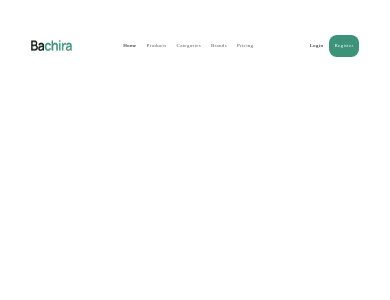
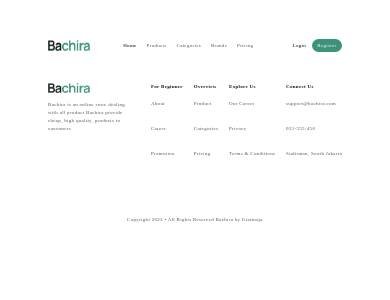
Before and after one commit to giorgiabuashvili/ITSTEP_Final, an Angular app in the folder BachiraApp/: page / in a window 390 px wide. Shown: the top 300 px of the page. Built offline with nearby package versions, Linux system fonts and the light colour scheme.

Commit message:
Created footer component / cleaned stylesheet

```diff
--- a/BachiraApp/src/app/app.component.html
+++ b/BachiraApp/src/app/app.component.html
@@ -1 +1,2 @@
 <app-header></app-header>
+<app-footer></app-footer>
--- a/BachiraApp/src/app/app.module.ts
+++ b/BachiraApp/src/app/app.module.ts
@@ -4,11 +4,13 @@ import { BrowserModule } from '@angular/platform-browser';
 import { AppRoutingModule } from './app-routing.module';
 import { AppComponent } from './app.component';
 import { HeaderComponent } from './header/header.component';
+import { FooterComponent } from './footer/footer.component';
 
 @NgModule({
   declarations: [
     AppComponent,
-    HeaderComponent
+    HeaderComponent,
+    FooterComponent
   ],
   imports: [
     BrowserModule,
--- /dev/null
+++ b/BachiraApp/src/app/footer/footer.component.html
@@ -0,0 +1,41 @@
+<footer>
+    <section>
+        <div>
+            <img class="logo" src="../../assets/Images/Bachira.png" alt="">
+            <p>
+                Bachira is an online store dealing with all product
+                Bachira provide cheap, high quality, products to
+                customers
+            </p>
+        </div>
+        <div id="right">
+            <ul>
+                <li>For Beginner</li>
+                <a ><li>About</li></a>
+                <a ><li>Career</li></a>
+                <a ><li>Promotion</li></a>
+            </ul>
+            <ul>
+                <li>Overview</li>
+                <a ><li>Product</li></a>
+                <a ><li>Categories</li></a>
+                <a ><li>Pricing</li></a>
+            </ul>
+            <ul>
+                <li>Explore Us</li>
+                <a ><li>Our Career</li></a>
+                <a ><li>Privacy</li></a>
+                <a ><li>Terms & Conditions</li></a>
+            </ul>
+            <ul>
+                <li>Connect Us</li>
+                <a ><li>support@bachira.com</li></a>
+                <a ><li>021-555-456</li></a>
+                <a ><li>Sudirman, South Jakarta</li></a>
+            </ul>
+        </div>
+    </section>
+    <section>
+        <p>Copyright 2023 • All Rights Reserved Bachira by Giatinaja</p>
+    </section>
+</footer>
--- /dev/null
+++ b/BachiraApp/src/app/footer/footer.component.scss
@@ -0,0 +1,68 @@
+@use "../../styles.scss";
+
+footer {
+    padding-inline: 40px;
+
+    section:first-child {
+        margin-top: 0px;
+        display: flex;
+        justify-content: space-between;
+        align-items: start;
+
+        div {
+            width: 35%;
+            p {
+                text-align: left;
+                max-width: 75%;
+
+            }
+        }
+
+        #right {
+            width: 65%;
+            display: flex;
+            justify-content: space-between;
+            align-items: start;
+            ul {
+                padding: 0;
+                margin: 0;
+                list-style-type: none;
+
+                li {
+                    font-weight: bold;
+                    color: styles.$Black;
+                }
+
+                a {
+                    text-decoration: none;
+                    font-weight: normal;
+
+                    li {
+                        line-height: 25px;
+                        font-weight: normal !important;
+                        color: styles.$Grey;
+                    }
+                }
+            }
+        }
+
+
+
+    }
+
+    section {
+        margin-top: 50px;
+        p {
+            text-align: center;
+        }
+    }
+
+    pre, li, p {
+        color: styles.$Grey;
+    }
+}
+
+@media screen and (max-width: 700px) {
+    li {
+    }
+}
--- a/BachiraApp/src/app/header/header.component.html
+++ b/BachiraApp/src/app/header/header.component.html
@@ -1,5 +1,5 @@
 <header>
-    <img src="../../assets/Images/Bachira.png" alt="">
+    <img class="logo" src="../../assets/Images/Bachira.png" alt="">
     <nav>
         <a  *ngFor="let str of NavLinks; index as i"
             [ngStyle]="{'color': (MarkedNavLink == i) ? 'Black' : '#535A56'}"
--- a/BachiraApp/src/app/header/header.component.scss
+++ b/BachiraApp/src/app/header/header.component.scss
@@ -1,31 +1,16 @@
-$Grey: #535A56;
-$Green: #3C9379;
-$Black: #101913;
-$White: #FFFFFF;
-
-$img_width: 119px;
-$img_height: 29px;
-
-* {
-    font-family: 'Manrope';
-    font-style: normal;
-    font-weight: 500;
-    font-size: 16px;
-    line-height: 16px;
-    letter-spacing: 0.3px;
-}
+@use "../../styles";
 
 header {
+    padding-inline: 40px;
     display: flex;
-    justify-content: space-around;
+    justify-content: space-between;
     align-items: center;
     height: 75px;
 
     img {
-        width: $img_width;
-        height: $img_height;
+        width: styles.$logo_img_width;
+        height: styles.$logo_img_height;
     }
-
 
     nav {
         display: flex;
@@ -36,7 +21,7 @@ header {
 
         a {
             text-decoration: none;
-            color: $Grey;
+            color: styles.$Grey;
             margin-inline: 5px;
         }
     }
@@ -57,7 +42,7 @@ header {
         }
 
         #reg-button {
-            background-color: $Green;
+            background-color: styles.$Green;
             color: white;
         }
 
@@ -68,66 +53,39 @@ header {
         #reg-button:active {
             background-color: #226854;
         }
-
     }
 }
 
 @media screen and (max-width:700px) {
-    img {
-        width: $img_width*0.65 !important;
-        height: $img_height*0.65 !important;
-        //transform: scaleX(65%) scaleY(65%);
-    }
-
     nav {
         a {
             text-align: center;
-            font-size: 10px;
         }
     }
 
     button {
-        font-size: 10px;
         padding: 7.5px 11.25px !important;
     }
 }
-
 @media screen and (max-width:500px) {
-    img {
-        width: $img_width*0.45 !important;
-        height: $img_height*0.45 !important;
-        //transform: scaleX(45%) scaleY(45%);
-    }
-
     nav {
         a {
             text-align: center;
-            font-size: 8px;
         }
     }
 
     button {
-        font-size: 8px;
         padding: 6px 9px !important;
     }
 }
-
 @media screen and (max-width:430px) {
-    img {
-        width: $img_width*0.35 !important;
-        height: $img_height*0.35 !important;
-        //transform: scaleX(35%) scaleY(35%);
-    }
-
     nav {
         a {
             text-align: center;
-            font-size: 5px;
         }
     }
 
     button {
-        font-size: 5px;
         padding: 2.75px 5.625px !important;
     }
 }
--- a/BachiraApp/src/styles.scss
+++ b/BachiraApp/src/styles.scss
@@ -1 +1,54 @@
 /* You can add global styles to this file, and also import other style files */
+$Grey: #535A56;
+$Green: #3C9379;
+$Black: #101913;
+$White: #FFFFFF;
+
+$logo_img_width: 119px;
+$logo_img_height: 29px;
+
+* {
+    font-family: 'Manrope';
+    font-style: normal;
+    font-weight: 500;
+    font-size: 16px;
+    line-height: 16px;
+    letter-spacing: 0.3px;
+}
+
+@media screen and (max-width:700px) {
+    .logo {
+        width: $logo_img_width*0.65 !important;
+        height: $logo_img_height*0.65 !important;
+        //transform: scaleX(65%) scaleY(65%);
+    }
+
+    * {
+        font-size: 10px;
+        line-height: 12px;
+    }
+}
+@media screen and (max-width:500px) {
+    .logo {
+        width: $logo_img_width*0.45 !important;
+        height: $logo_img_height*0.45 !important;
+        //transform: scaleX(45%) scaleY(45%);
+    }
+
+    * {
+        font-size: 8px;
+        line-height: 10px;
+    }
+}
+@media screen and (max-width:430px) {
+    .logo {
+        width: $logo_img_width*0.35 !important;
+        height: $logo_img_height*0.35 !important;
+        //transform: scaleX(35%) scaleY(35%);
+    }
+
+    * {
+        font-size: 5px;
+        line-height: 8px;
+    }
+}
```
Also changed, not shown: BachiraApp/src/app/footer/footer.component.ts (added, +10 -0 lines).
